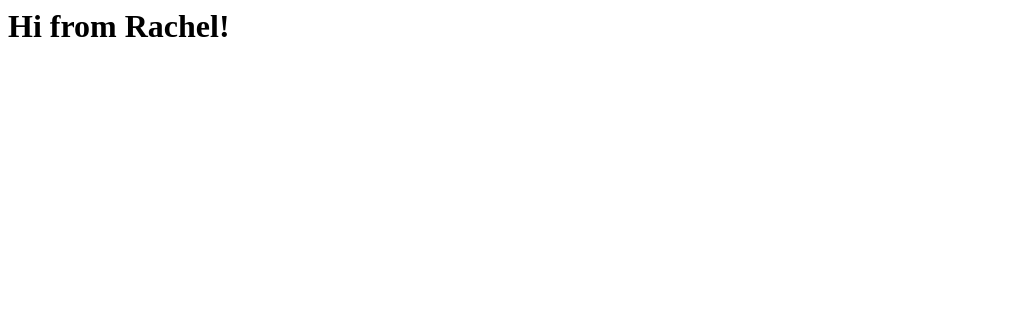
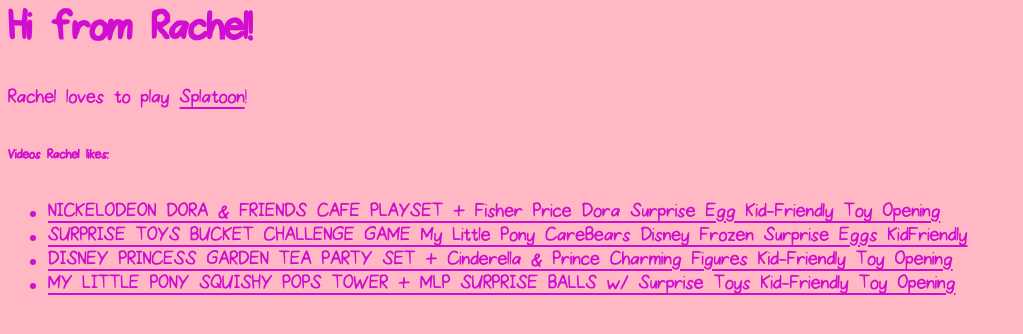
Before and after one commit to mwinche/rachels-webpage, a plain HTML site: page index.html in a window 1280 px wide. Shown: the whole page, without its empty margins (0-1023 px from the left). Drawn offline with Linux system fonts and the light colour scheme.

Commit message:
adding some links and some styles to rachel's webpage

```diff
--- a/index.html
+++ b/index.html
@@ -1,5 +1,30 @@
 <html>
-<body>
-<h1>Hi from Rachel!</h1>
-</body>
+	<head>
+		<style>
+			@font-face { font-family: ProperPrincess; src: url('ProperPrincess.ttf'); }
+
+			* {
+				font-family: ProperPrincess;
+				color: #D00DD0;
+			}
+
+			body{
+				font-size: 24px;
+				background-color: #FFB8C4;
+			}
+		</style>
+	</head>
+	<body>
+		<h1>Hi from Rachel!</h1>
+		<p>
+			Rachel loves to play <a href="http://splatoon.nintendo.com/" target="_blank">Splatoon</a>!
+		</p>
+		<h6>Videos Rachel likes:</h6>
+		<ul>
+			<li><a href="https://www.youtube.com/watch?v=ggM8hfifMHo" target="_blank">NICKELODEON DORA &amp; FRIENDS CAFE PLAYSET + Fisher Price Dora Surprise Egg Kid-Friendly Toy Opening</a></li>
+			<li><a href="https://www.youtube.com/watch?v=UZjnmWbyCJE" target="_blank">SURPRISE TOYS BUCKET CHALLENGE GAME My Little Pony CareBears Disney Frozen Surprise Eggs KidFriendly</a></li>
+			<li><a href="https://www.youtube.com/watch?v=FfGQbq0ejWc" target="_blank">DISNEY PRINCESS GARDEN TEA PARTY SET + Cinderella &amp; Prince Charming Figures Kid-Friendly Toy Opening</a></li>
+			<li><a href="https://www.youtube.com/watch?v=iZSjzhjdxrs" target="_blank">MY LITTLE PONY SQUISHY POPS TOWER + MLP SURPRISE BALLS w/ Surprise Toys Kid-Friendly Toy Opening</a></li>
+		</ul>
+	</body>
 </html>
```
Also changed, not shown: Precious.ttf (added), ProperPrincess.ttf (added).
